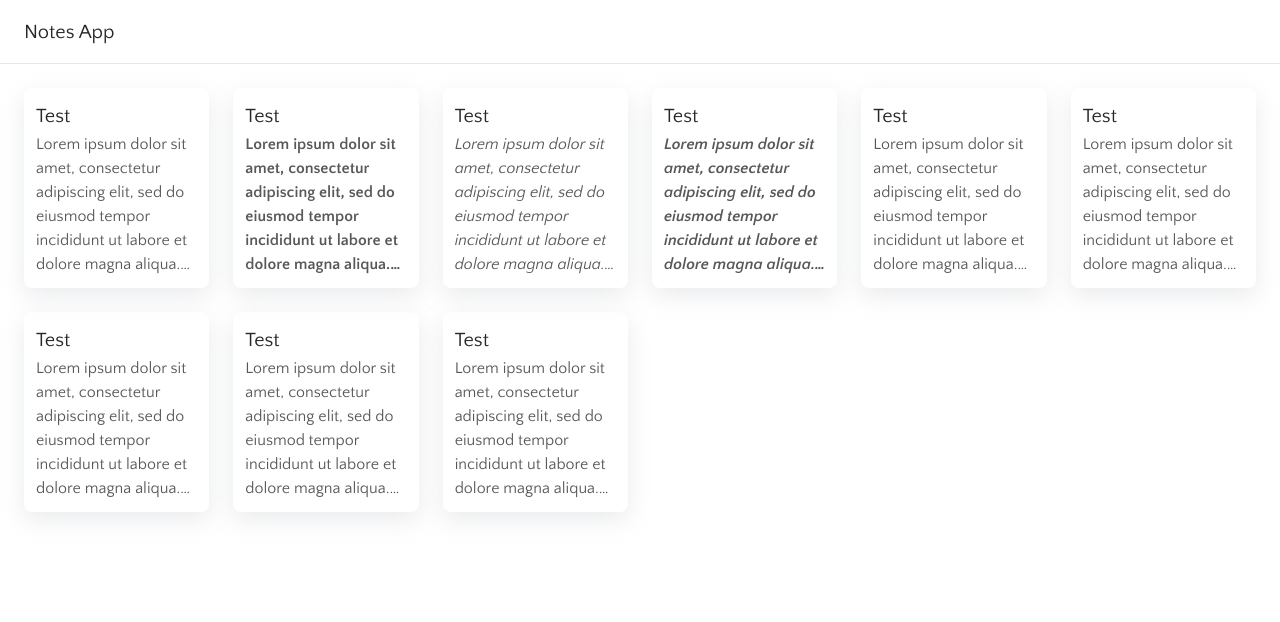
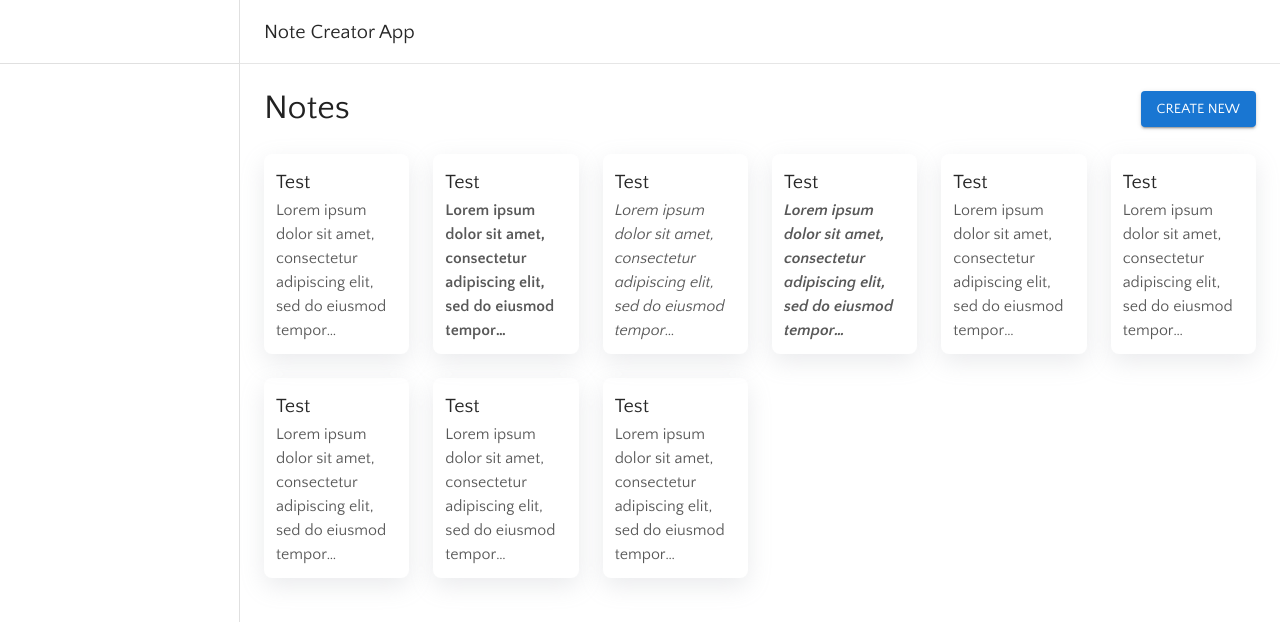
Before and after one commit to MatiasAnas/notes-ui, a React (Create React App) app: page / in a window 1280 px wide. Shown: the top 622 px of the page. Built offline with nearby package versions, Linux system fonts and the light colour scheme.

Commit message:
feat: added sidebar

```diff
--- a/src/App.module.scss
+++ b/src/App.module.scss
@@ -1,4 +1,5 @@
 @import 'styles/sizes.module.scss';
+@import 'styles/colors.module.scss';
 
 .topbar {
   height: $topbar-size;
@@ -8,3 +9,8 @@
   height: calc(100vh - #{$topbar-size});
   overflow-y: auto;
 }
+
+.sidebarHeader {
+  border-bottom: 1px solid $borders-color;
+  height: $topbar-size;
+}
--- a/src/App.tsx
+++ b/src/App.tsx
@@ -3,6 +3,8 @@ import AppBar from '@mui/material/AppBar';
 import Box from '@mui/material/Box';
 import Toolbar from '@mui/material/Toolbar';
 import Typography from '@mui/material/Typography';
+import Drawer from '@mui/material/Drawer';
+import CssBaseline from '@mui/material/CssBaseline';
 import { BrowserRouter, Routes, Route } from 'react-router-dom';
 
 import Notes from './views/Notes';
@@ -10,18 +12,49 @@ import Notes from './views/Notes';
 import styles from './App.module.scss';
 import theme from './theme';
 
+const drawerWidth = 240;
+
 const App = () => {
   return (
     <ThemeProvider theme={theme}>
       <Box>
-        <AppBar position="static" className={styles.topbar}>
+        <CssBaseline />
+        <AppBar
+          position="static"
+          sx={{
+            width: `calc(100% - ${drawerWidth}px)`,
+            ml: `${drawerWidth}px`,
+          }}
+          className={styles.topbar}
+        >
           <Toolbar>
             <Typography variant="h6" sx={{ flexGrow: 1 }}>
-              Notes App
+              Note Creator App
             </Typography>
           </Toolbar>
         </AppBar>
-        <Box className={styles.appContent}>
+        <Drawer
+          sx={{
+            width: drawerWidth,
+            flexShrink: 0,
+            '& .MuiDrawer-paper': {
+              width: drawerWidth,
+              boxSizing: 'border-box',
+            },
+          }}
+          variant="permanent"
+          anchor="left"
+        >
+          <Toolbar className={styles.sidebarHeader} />
+        </Drawer>
+        <Box
+          component="main"
+          sx={{
+            width: `calc(100% - ${drawerWidth}px)`,
+            ml: `${drawerWidth}px`,
+          }}
+          className={styles.appContent}
+        >
           <BrowserRouter>
             <Routes>
               <Route path="/" element={<Notes />} />
--- a/src/styles/colors.module.scss
+++ b/src/styles/colors.module.scss
@@ -1,4 +1,4 @@
-$borders-color: rgb(230, 230, 230);
+$borders-color: rgba(0, 0, 0, 0.12);
 
 $gray: rgb(88, 88, 88);
 $black: rgb(39, 39, 39);
--- a/src/views/Notes/index.tsx
+++ b/src/views/Notes/index.tsx
@@ -1,4 +1,6 @@
 import Box from '@mui/material/Box';
+import Typography from '@mui/material/Typography';
+import Button from '@mui/material/Button';
 
 import { Note } from '../../types/notes';
 
@@ -84,9 +86,15 @@ const NOTES: Note[] = [
 const Notes = () => {
   return (
     <Box className={styles.container}>
-      {NOTES.map((note: Note) => (
-        <NoteCard key={note.id} note={note} />
-      ))}
+      <Box className={styles.header}>
+        <Typography variant="h4">Notes</Typography>
+        <Button variant="contained">Create new</Button>
+      </Box>
+      <Box className={styles.notesGrid}>
+        {NOTES.map((note: Note) => (
+          <NoteCard key={note.id} note={note} />
+        ))}
+      </Box>
     </Box>
   );
 };
--- a/src/views/Notes/styles.module.scss
+++ b/src/views/Notes/styles.module.scss
@@ -1,9 +1,20 @@
 @import 'styles/sizes.module.scss';
 
 .container {
+  padding: $default-route-padding;
+}
+
+.notesGrid {
   display: grid;
   grid-template-columns: repeat(6, 1fr);
   gap: 24px;
   grid-auto-flow: row;
-  padding: $default-route-padding;
 }
+
+.header {
+  align-items: center;
+  display: flex;
+  justify-content: space-between;
+  margin-bottom: 24px;
+  width: 100%;
+}
```
